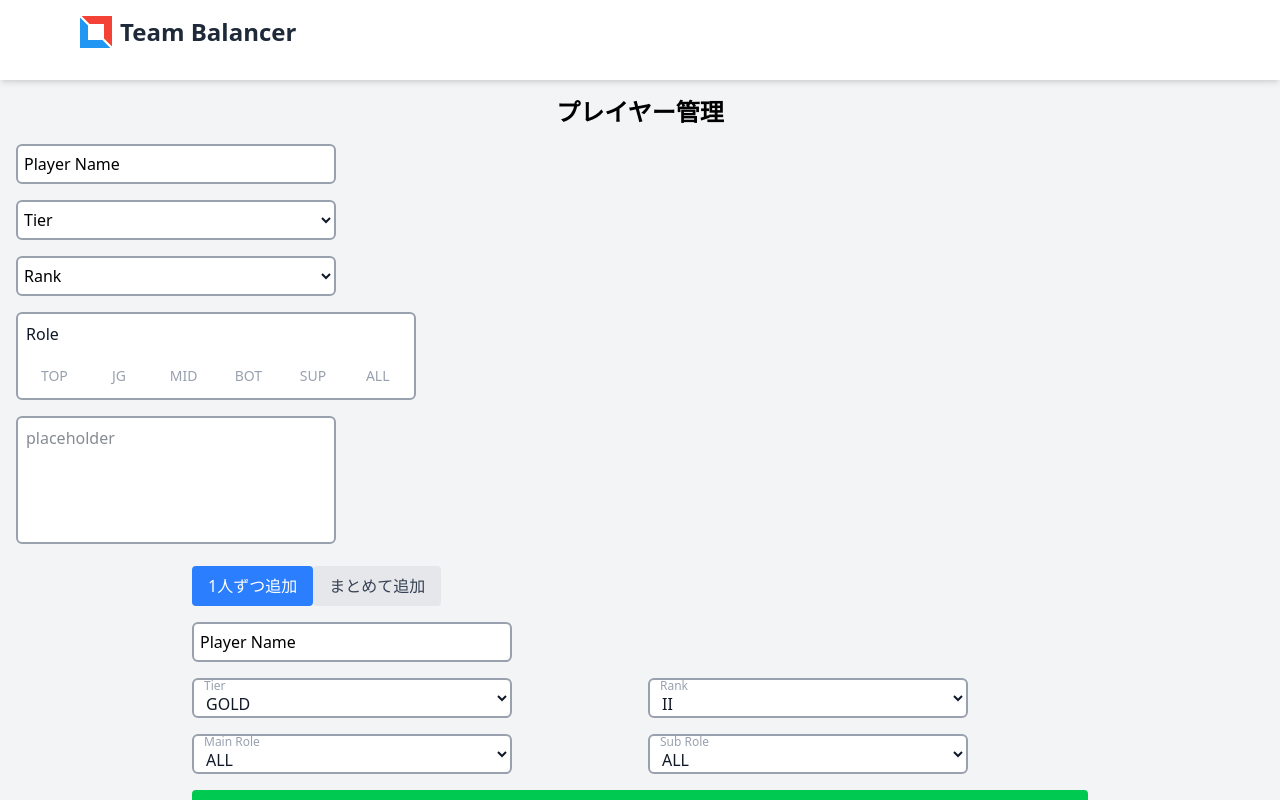
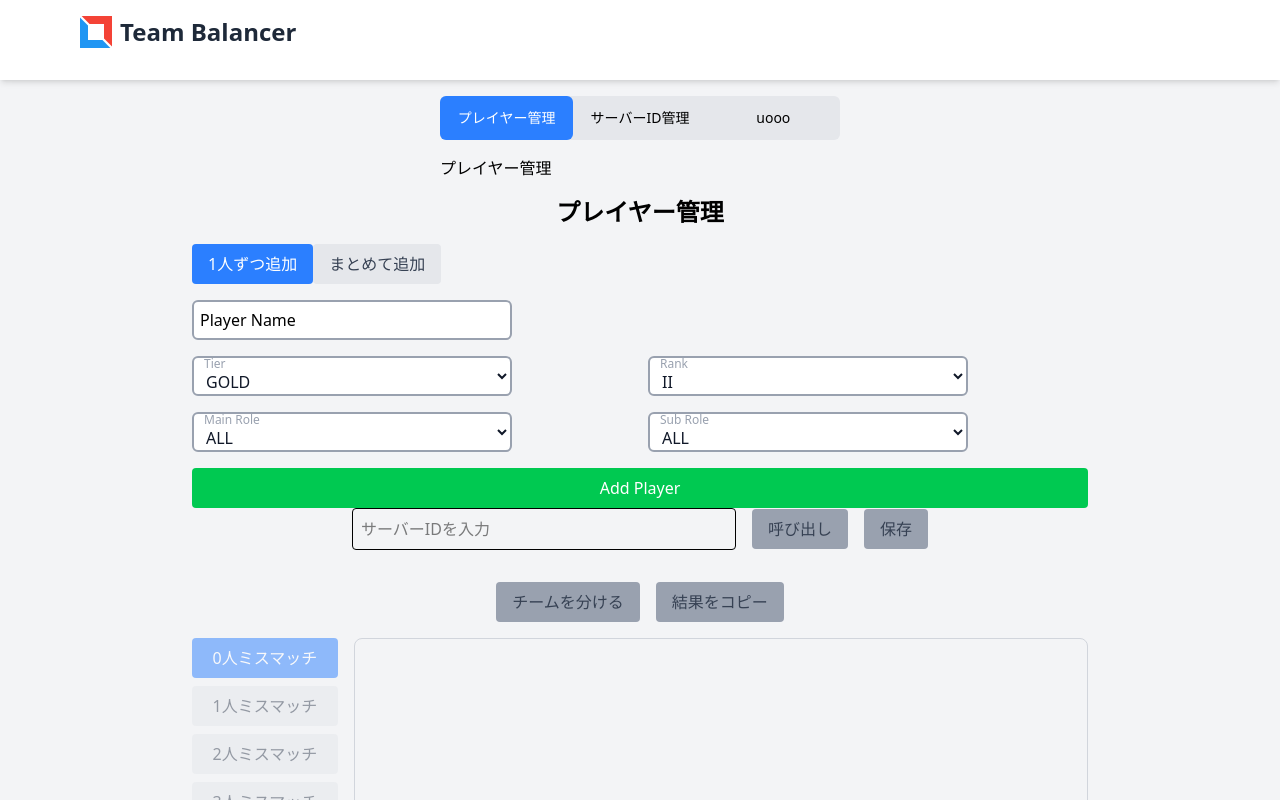
Before and after one commit to karasu354/team-balancer, a Next.js app: page / in a window 1280 px wide. Shown: the top 800 px of the page. Built offline with nearby package versions, Linux system fonts and the light colour scheme.

Commit message:
feature: tabs component

```diff
--- a/components/Form/ChatLogInputForm.tsx
+++ b/components/Form/ChatLogInputForm.tsx
@@ -1,6 +1,6 @@
 import React, { useState } from 'react'
 
-import { TeamBalancer } from '../utils/teamBalancer'
+import { TeamBalancer } from '../../utils/teamBalancer'
 
 interface ChatLogInputFormProps {
   teamBalancer: TeamBalancer
--- /dev/null
+++ b/components/Navigation/Tabs.tsx
@@ -0,0 +1,55 @@
+import React, { useState } from 'react'
+
+interface TabsProps {
+  labels: string[]
+}
+
+const Tabs: React.FC<TabsProps> = ({ labels }) => {
+  const [activeTab, setActiveTab] = useState(0)
+
+  return (
+    <div className="w-full">
+      {/* Tab Navigation */}
+      <div className="relative">
+        <ul
+          className="relative flex list-none flex-wrap rounded-md bg-gray-200"
+          role="list"
+        >
+          {/* 背景色の移動用の要素 */}
+          <div
+            className="absolute top-0 left-0 h-full rounded-md bg-blue-500 transition-transform duration-300"
+            style={{
+              width: `${100 / labels.length}%`,
+              transform: `translateX(${activeTab * 100}%)`,
+            }}
+          ></div>
+
+          {labels.map((label, index) => (
+            <li
+              key={index}
+              className="z-30 flex-1 text-center"
+              role="tab"
+              aria-selected={activeTab === index}
+            >
+              <button
+                onClick={() => setActiveTab(index)}
+                className={`z-30 flex w-full cursor-pointer items-center justify-center rounded-md border-0 p-3 text-sm transition-all duration-300 ease-in-out ${
+                  activeTab === index && 'text-white'
+                }`}
+              >
+                {label}
+              </button>
+            </li>
+          ))}
+        </ul>
+      </div>
+
+      {/* Tab Content */}
+      <div className="mt-4">
+        {labels[activeTab] && <div>{labels[activeTab]}</div>}
+      </div>
+    </div>
+  )
+}
+
+export default Tabs
--- a/pages/index.tsx
+++ b/pages/index.tsx
@@ -1,10 +1,7 @@
 import React, { useEffect, useState } from 'react'
 
 import DividedTeamTable from '../components/DividedTeamTable'
-import CheckBox from '../components/Input/CheckBox'
-import Dropdown from '../components/Input/Dropdown'
-import InputText from '../components/Input/InputText'
-import Textarea from '../components/Input/Textarea'
+import Tabs from '../components/Navigation/Tabs'
 import PlayerInputForm from '../components/PlayerInputForm'
 import PlayersTable from '../components/PlayersTable'
 import ServerIdForm from '../components/ServerIdForm'
@@ -49,45 +46,12 @@ const Home = () => {
     handleAppUpdate()
   }
 
-  const [value, setValue] = useState<string>('')
-  useEffect(() => {
-    console.log('value : ', value)
-  }, [value])
-  const [values, setValues] = useState<string[]>([])
-
   return (
     <div className="flex min-h-screen flex-col items-center justify-center space-y-4 bg-gray-100 p-4">
+      <div className="w-100">
+        <Tabs labels={['プレイヤー管理', 'サーバーID管理', 'uooo']} />
+      </div>
       <h1 className="text-2xl font-bold">プレイヤー管理</h1>
-
-      <InputText value={value} setValue={setValue} label="Player Name" />
-      <Dropdown
-        label="Tier"
-        options={Object.values(rankEnum).map((rank) => ({
-          value: rank,
-          label: rank,
-        }))}
-        value={value}
-        setValue={setValue}
-      />
-      <Dropdown
-        label="Rank"
-        options={Object.values(tierEnum).map((tier) => ({
-          value: tier,
-          label: tier,
-        }))}
-        value={value}
-        setValue={setValue}
-      />
-      <CheckBox
-        label="Role"
-        options={Object.values(roleEnum).map((role) => ({
-          value: role,
-          label: role,
-        }))}
-        values={values}
-        setValues={setValues}
-      />
-      <Textarea value={value} setValue={setValue} placeholder="placeholder" />
 
       <PlayerInputForm
         teamBalancer={teamBalancer}
```
